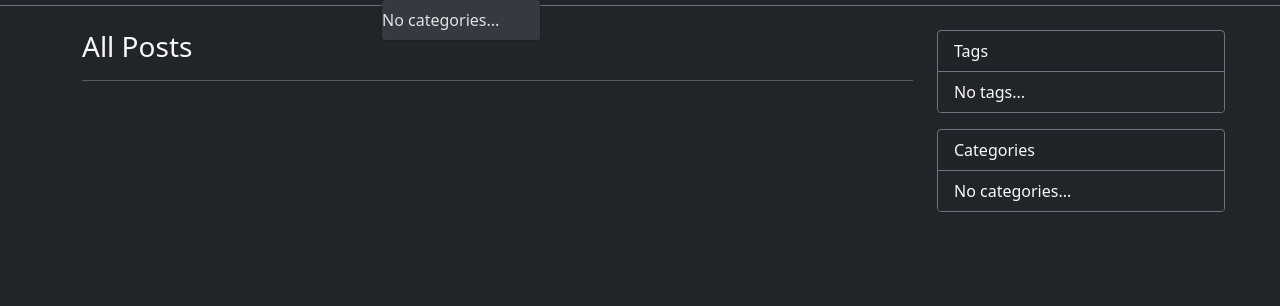
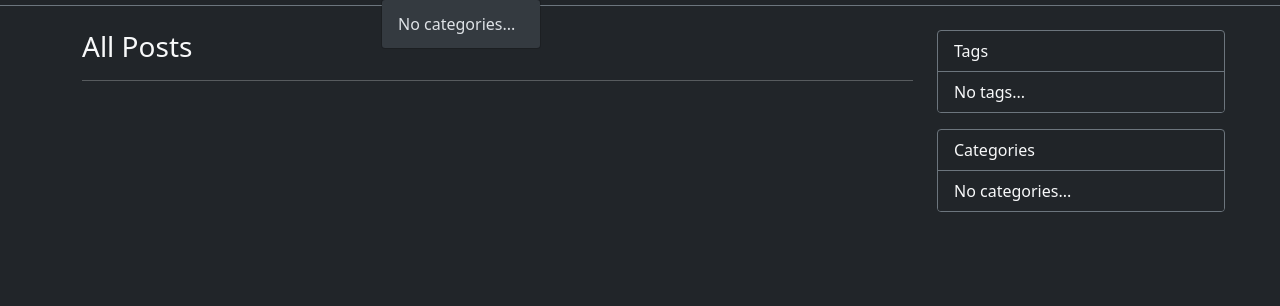
Before and after one commit to gohanko/gohanko.dev, a Django app: page /posts/ in a window 1280 px wide, after a click on "Categories". Shown: the part 75-381 px from the top of the page. Run offline with Django 4.2, Linux system fonts and the light colour scheme; data that the repository does not hold is empty; style sheets or scripts are compiled from the project's sources; some libraries are stand-ins or nearby versions.

Commit message:
fix category dropdown when no category

```diff
--- a/emergencyfood/templates/navigation_bar.html
+++ b/emergencyfood/templates/navigation_bar.html
@@ -25,7 +25,9 @@
                             </li>
                             {% endfor %}
                         {% else %}
-                            <li>No categories...</li>
+                            <li>
+                                <a class="dropdown-item">No categories...</a>
+                            </li>
                         {% endif %}
                     </ul>
                 </li>
```
